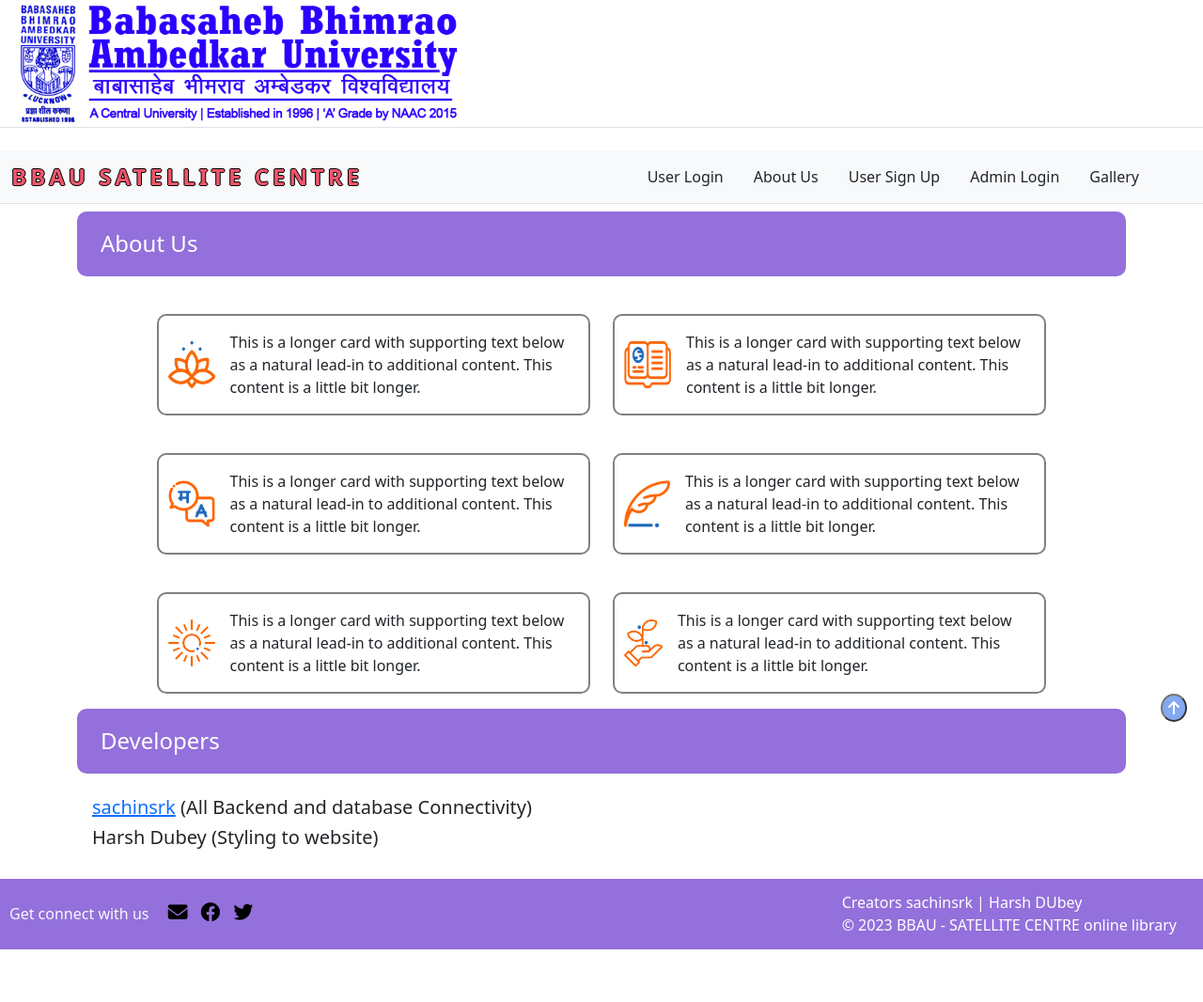
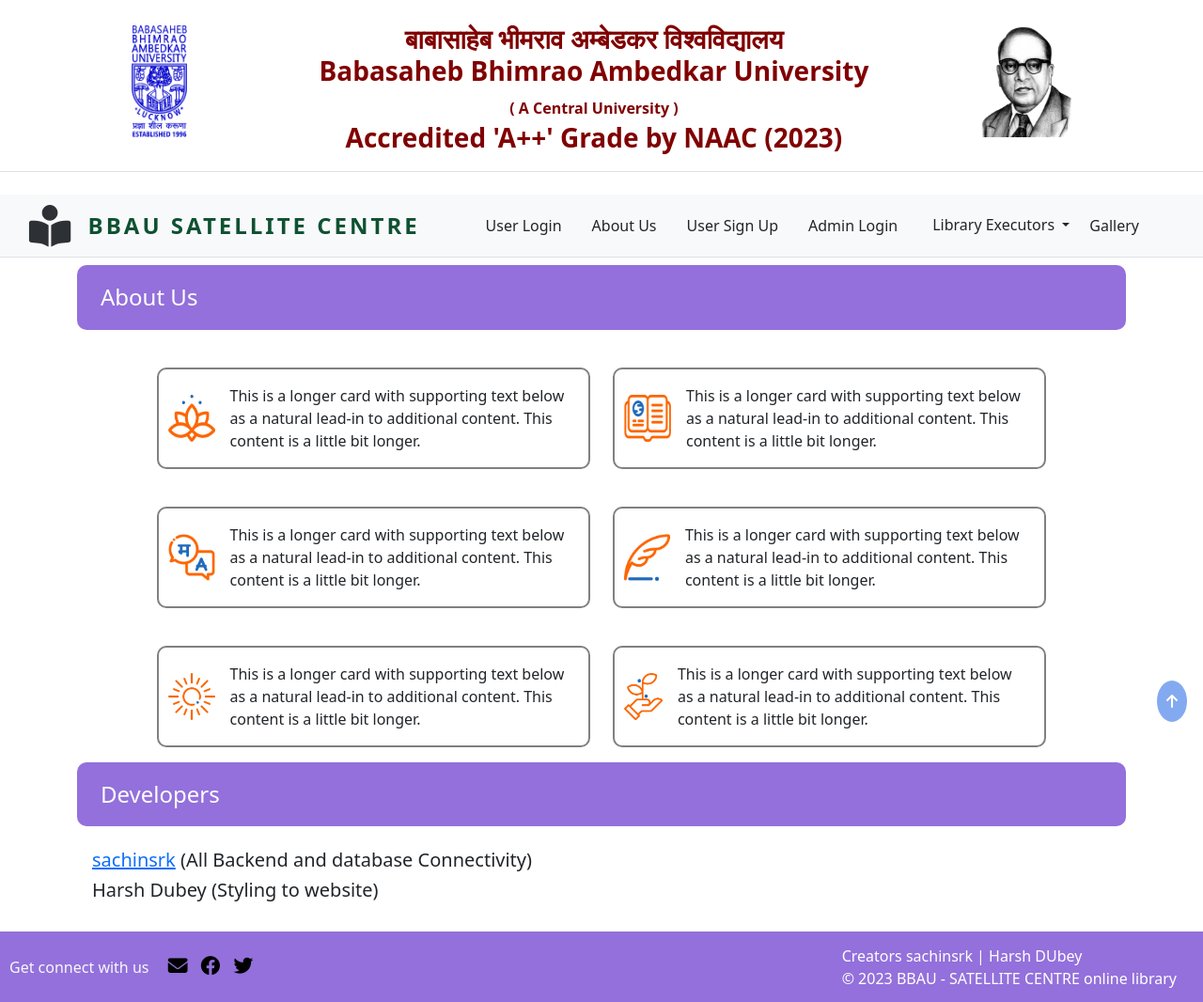
Before and after one commit to sachinrk835257/bbau-library, a Django app: page /about/ in a window 1280 px wide. Shown: the whole page at 94% size. Before the commit the page ends 1010 px from the top, so only its background shows below. Run offline with Django 4.2, Linux system fonts and the light colour scheme.

Commit message:
26 nov night

```diff
--- a/main/Dashboard/urls.py
+++ b/main/Dashboard/urls.py
@@ -9,6 +9,7 @@ urlpatterns = [
     # path('dashboard/',views.dashboard, name="go to dashboard login"),
     path('registered-students/',views.regStudents, name="go to registered students"),
      path('about/',views.about, name="go to registered students"),
+     path('gallery/',views.gallery, name="gallery"),
     path('edit-profile/<int:myid>/',views.editProfile, name="go to edit student profile"),
     path('listed-books/',views.listedBooks, name="go to registered books"),
     path('edit-book/<str:isbn>/',views.bookDetails, name="go to specific book detail"),
--- a/main/Dashboard/views.py
+++ b/main/Dashboard/views.py
@@ -494,3 +494,8 @@ def returnedBooks(request):
     returned_books_obj = Returned_Books.objects.all()
 
     return render(request,'returned-books.html',{"title":title,"returned_books":returned_books_obj})
+
+
+def gallery(request):
+    title = '''Gallery'''
+    return render(request,'gallery.html',{"title":title})
--- a/main/static/css/style.css
+++ b/main/static/css/style.css
@@ -23,11 +23,10 @@ body{
 
 .header-text{
     font-size: 1.5rem;
-    color: rgb(239, 86, 107);
+    color: #0f5132;
     text-decoration: none;
     font-weight: 600;
-    letter-spacing: 4px;
-    text-shadow: 0px 1px black, -1px 0px black, 1px 0px black, 0px -1px black;
+    letter-spacing: 3px;
 }
 
 
@@ -52,7 +51,7 @@ body{
     font-size: 1.4rem;
 }
 
-#scrollToTopButton{
+.scrollButton{
     position: fixed;
     right: 17px;
     bottom: 4vh;
@@ -106,3 +105,22 @@ body{
     border: none;
     box-shadow: 0px 0px 8px darkcyan;
 }
+
+
+/* gallery.html */
+.ph-gallery .card{
+    width: 24%;
+}
+
+.ph-gallery .card:not(.card:last-child){
+    margin-right: 1%;
+    /* border: 4px solid black; */
+}
+.ph-gallery .card img{
+    width: 100%;
+    height: 180px;
+    margin: 7px 0px;
+    border-radius: 0;
+    border-top-left-radius: 0;
+    border-top-right-radius: 0;
+}
--- a/main/static/js/main-js.js
+++ b/main/static/js/main-js.js
@@ -9,15 +9,25 @@ document.addEventListener("DOMContentLoaded", function () {
     const currentYear = currentDate.getFullYear();
     spanYear.innerText = currentYear
 
-    // Get the button element
-    var scrollToTopButton = document.getElementById("scrollToTopButton");
+    let nestedDropdown1 = document.getElementById('nestedDropdown1');
+    nestedDropdown1.addEventListener('mouseover',()=>{
+      console.log("mouse over")
+      nestedDropdown1.nextElementSibling.classList.add('show')
 
-    // Add a click event listener to the button
-    scrollToTopButton.addEventListener("click", function () {
-        // Scroll to the top of the page smoothly
-        window.scrollTo({
-            top: 0,
-            behavior: "smooth" // This provides a smooth scrolling effect
-        });
-    });
+    })
+    nestedDropdown1.addEventListener('mouseleave',()=>{
+      console.log("mouseleave")
+      nestedDropdown1.nextElementSibling.classList.remove('show')
+    })
+    let nestedDropdown2 = document.getElementById('nestedDropdown2');
+    nestedDropdown2.addEventListener('mouseover',()=>{
+      console.log("mouse over")
+      nestedDropdown2.nextElementSibling.classList.add('show')
+
+    })
+    nestedDropdown2.addEventListener('mouseleave',()=>{
+      console.log("mouseleave")
+      nestedDropdown2.nextElementSibling.classList.remove('show')
+    })
+
 });
--- a/main/templates/base.html
+++ b/main/templates/base.html
@@ -1,5 +1,6 @@
 <!doctype html>
 <html lang="en">
+
 <head>
   <!-- Required meta tags -->
   <meta charset="utf-8">
@@ -21,17 +22,37 @@
 <body>
 
   <!-- jumbotron -->
+  <div id="atTop" class="d-flex align-items-center justify-content-evenly">
+    <div class="">
+      <img src="{% static 'images/bbau logo.png' %}" style="height: 120px!important; margin: 10px 0px!important;">
+    </div>
+    <div class="text-center" style="color: black; margin-top: 25px!important; line-height: 30px!important;">
+      <h3><b class="text-center" style="color:maroon;">बाबासाहेब भीमराव अम्बेडकर विश्वविद्यालय </b>
+      <br>
+      <b class="text-center" style="color:maroon;">Babasaheb Bhimrao Ambedkar University </b></h3>
+      <b class="text-center" style="color:maroon;">( A Central University )</b>
+
+      <h3> <b class="text-center" style="color:maroon;">Accredited 'A++' Grade by
+          NAAC (2023)</b> </h3>
+
+    </div>
+    <div class="">
+
+      <img src="{% static 'images/ambedkar-logo.png' %}"
+        style="height: 120px!important; margin-left: -20px !important;">
+    </div>
+  </div>
   <header class="mb-4 border-bottom d-flex align-items-center"
     style="padding: 5px 21px;justify-content: space-between;">
     <a href="/" class="d-flex align-items-center text-dark text-decoration-none">
-      <img src="{% static 'images/bbauFullLogo.png' %}" alt="error"></a>
       {% if user.is_authenticated %}
       <div>
         <a class="me-2">Last Login {{ user.last_login|timezone:"Asia/Kolkata" }}</a>
         <a class="me-2"><i class="fa-solid fa-user text-dark"></i> {{user.username}}</a>
         {% if user.is_superuser %}
 
-                <a class="btn btn-success me-2" href="http://127.0.0.1:8000/authenticate/create-admin/"><i class="fa-solid fa-plus text-dark"></i> Create Admin</a>
+        <a class="btn btn-success me-2" href="http://127.0.0.1:8000/authenticate/create-admin/"><i
+            class="fa-solid fa-plus text-dark"></i> Create Admin</a>
         {% endif %}
         <a href="http://127.0.0.1:8000/authenticate/logout/" class="btn btn-danger">Log Out</a>
       </div>
@@ -48,7 +69,7 @@
         aria-controls="navbarTogglerDemo03" aria-expanded="false" aria-label="Toggle navigation">
         <span class="navbar-toggler-icon"></span>
       </button>
-      <a class="header-text ml-1" href="#">BBAU SATELLITE CENTRE </a>
+      <i class="fa-solid fa-book-open-reader fa-beat-fade" style="font-size: 2.5rem;margin: 5px 1.3rem;"></i><a class="header-text ml-1" href="#"> BBAU SATELLITE CENTRE </a>
       <div class="collapse navbar-collapse justify-content-end" id="navbarTogglerDemo03" style="padding-right: 2rem;">
         {% if user.is_authenticated %}
         <ul class="navbar-nav mb-2 mb-lg-0">
@@ -98,10 +119,12 @@
             </ul>
           </li>
           <li class="nav-item">
-            <a type="button" id="issue-book" class="nav-link" onclick="setAction(this.id)" data-bs-toggle="modal" data-bs-target="#exampleModal">Issue Book</a>
+            <a type="button" id="issue-book" class="nav-link" onclick="setAction(this.id)" data-bs-toggle="modal"
+              data-bs-target="#exampleModal">Issue Book</a>
           </li>
           <li class="nav-item">
-            <a class="nav-link" id="return-book" onclick="setAction(this.id)"  data-bs-toggle="modal" data-bs-target="#exampleModal">Return Book</a>
+            <a class="nav-link" id="return-book" onclick="setAction(this.id)" data-bs-toggle="modal"
+              data-bs-target="#exampleModal">Return Book</a>
           </li>
           <li class="nav-item">
             <a class="nav-link" href="http://127.0.0.1:8000/registered-students/">Registered Students</a>
@@ -119,13 +142,14 @@
 
           {% endif %}
           <li class="nav-item">
-            <a class="nav-link" href="http://127.0.0.1:8000/authenticate/change-password/{{user.id}}">Change Password</a>
+            <a class="nav-link" href="http://127.0.0.1:8000/authenticate/change-password/{{user.id}}">Change
+              Password</a>
           </li>
         </ul>
         {% else %}
         <ul class="navbar-nav mb-2 mb-lg-0 justify-content-end">
           <li class="nav-item">
-            <a class="nav-link me-3 text-dark" aria-current="page" href="#UserLogin">User Login</a>
+            <a class="nav-link me-3 text-dark" aria-current="page" href="/">User Login</a>
           </li>
           <li class="nav-item">
             <a class="nav-link me-3 text-dark" aria-current="page" href="about/">About Us</a>
@@ -135,6 +159,34 @@
           </li>
           <li class="nav-item">
             <a class="nav-link me-3 text-dark" href="http://127.0.0.1:8000/authenticate/admin-login/">Admin Login</a>
+          </li>
+          <li class="nav-item">
+
+            <div class="dropdown">
+              <button class="btn dropdown-toggle" type="button" id="mainDropdown" data-bs-toggle="dropdown" aria-expanded="false">
+            Library Executors
+              </button>
+              <div class="dropdown-menu" aria-labelledby="mainDropdown">
+                <div class="dropend">
+                  <button class="btn dropdown-toggle" type="button" id="nestedDropdown1" data-bs-toggle="dropdown" aria-expanded="false">
+                    Library Incharge
+                  </button>
+                  <div class="dropdown-menu" aria-labelledby="nestedDropdown">
+                    <a class="dropdown-item bg-secondary" href="#">Poonam Sharma</a>
+                  </div>
+                </div>
+                <a class="dropdown-item" href="#"></a>
+                <div class="dropend">
+                  <button class="btn dropdown-toggle" type="button" id="nestedDropdown2" data-bs-toggle="dropdown" aria-expanded="false">
+                    Library Coordinator
+                  </button>
+                  <div class="dropdown-menu" aria-labelledby="nestedDropdown">
+                    <a class="dropdown-item bg-secondary" href="#">Aditya Khamparia</a>
+                  </div>
+                </div>
+              </div>
+            </div>
+
           </li>
           <li class="nav-item">
             <a class="nav-link me-3 text-dark" aria-current="page" href="http://127.0.0.1:8000/gallery/">Gallery</a>
@@ -154,7 +206,8 @@
 
 
   </div>
-  <button id="scrollToTopButton"><i class="fa-solid fa-arrow-up" style="color: #ffffff;"></i></button>
+  <a href="#atTop" class="scrollButton" style="color: #ffffff;text-align: center;
+  padding: 10px;"><i class="fa-solid fa-arrow-up" style="color: #ffffff;"></i></a>
 
 
   <footer class="my-footer mt-2">
@@ -169,7 +222,8 @@
     <div class="row me-3">
       <div class="col-md-12">
         <a href="/" style="color: white;text-decoration: none;"><span>Creators </span>sachinsrk | Harsh DUbey</a><br>
-           <a href="/" style="color: white;text-decoration: none;">&copy;  <span id="currYear">2023</span> BBAU - SATELLITE CENTRE online library</a>
+        <a href="/" style="color: white;text-decoration: none;">&copy; <span id="currYear">2023</span> BBAU - SATELLITE
+          CENTRE online library</a>
 
       </div>
 
@@ -199,7 +253,8 @@
             <label for="library_id" class="form-label">Student Library Id</label>
             <div class="input-group mb-3">
               <span class="input-group-text"><i class="fa-regular fa-id-card fa-fade"></i></span>
-            <input type="text" class="form-control" name="library_id" id="library_id" placeholder="Enter Unique Student Library Id">
+              <input type="text" class="form-control" name="library_id" id="library_id"
+                placeholder="Enter Unique Student Library Id">
             </div>
           </div>
           <div class="modal-footer">
@@ -229,7 +284,7 @@
     function setAction(id) {
       var issueBookBtn = document.getElementById(id)
       var forSetAction = document.getElementById('forSetAction')
-        forSetAction.setAttribute('action','http://127.0.0.1:8000/' + id + '/')
+      forSetAction.setAttribute('action', 'http://127.0.0.1:8000/' + id + '/')
 
     }
 
@@ -240,6 +295,7 @@
       myInput.focus()
 
     })
+
   </script>
 </body>
 
```
Also changed, not shown: main/templates/gallery.html (added, +38 -0 lines), main/static/images/ambedkar-logo.png (added), main/static/images/bbau logo.png (added), main/static/images/bbaulogo.jpg (deleted). Lines whose indentation alone changed are shown as unchanged.
